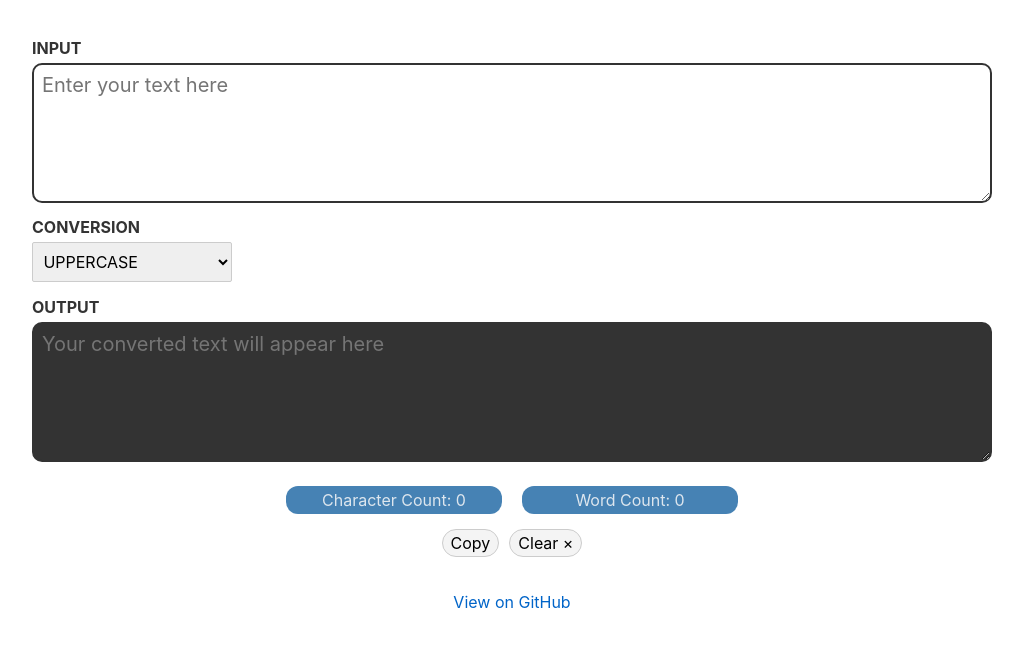
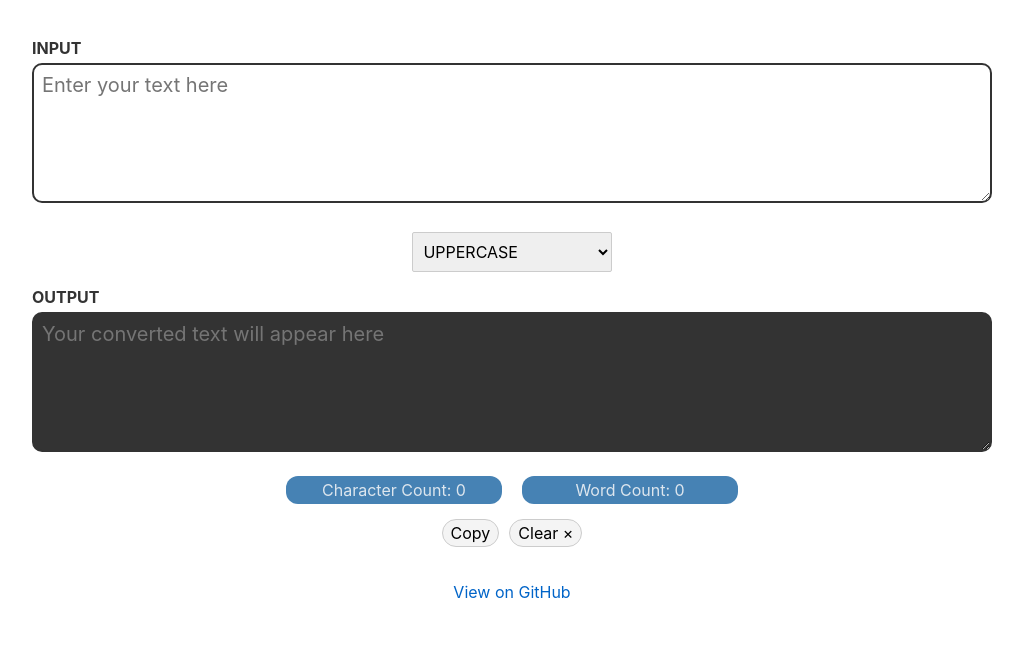
Before and after one commit to just214/svelte-text-converter, a Svelte app: page / in a window 1280 px wide. Shown: the top 646 px of the page, without its empty margins (128-1151 px from the left). Built offline with nearby package versions, Linux system fonts and the light colour scheme.

Commit message:
Layout changes

```diff
--- a/src/App.svelte
+++ b/src/App.svelte
@@ -58,7 +58,7 @@
 	select {
 		width: 200px;
 		height: 40px;
-		margin-bottom: 15px;
+		margin: 15px;
 	}
 
 	div.button-wrapper {
@@ -83,12 +83,15 @@
 <label for={inputProps.name}>INPUT</label>
 <textarea {...inputProps} bind:value={inputValue}  />
 
-<label for="conversion-type">CONVERSION</label>
-<select name="conversion-type" bind:value={selection}>
-	{#each options as option}
-		<option value={option.value}>{option.label}</option>
-	{/each}
-</select>
+<div style="text-align: center">
+		<select name="conversion-type" aria-label="Conversion Type" bind:value={selection}>
+			{#each options as option}
+				<option value={option.value}>{option.label}</option>
+			{/each}
+		</select>
+</div>
+
+
 
 <label for={outputProps.name}>OUTPUT</label>
 <textarea
```
